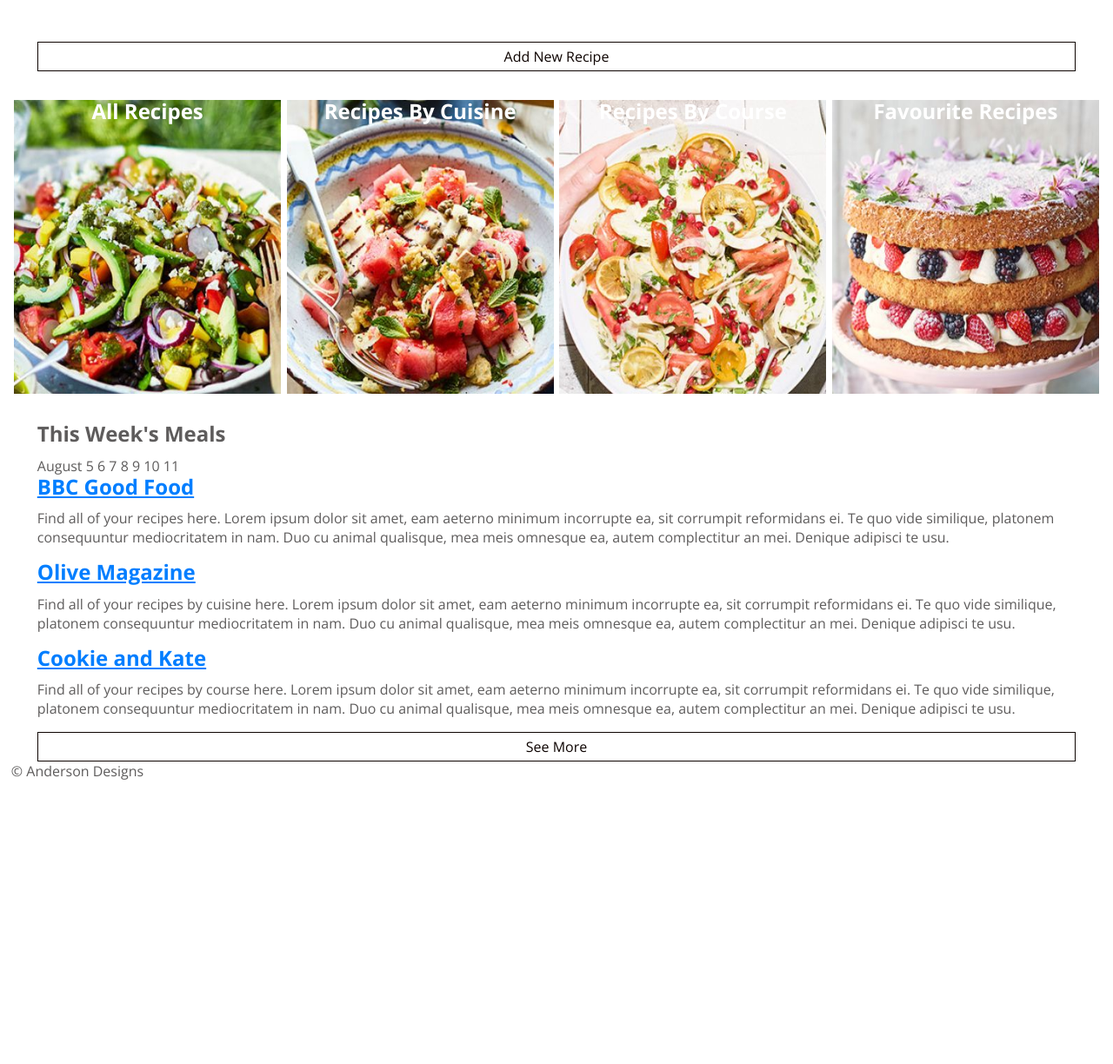
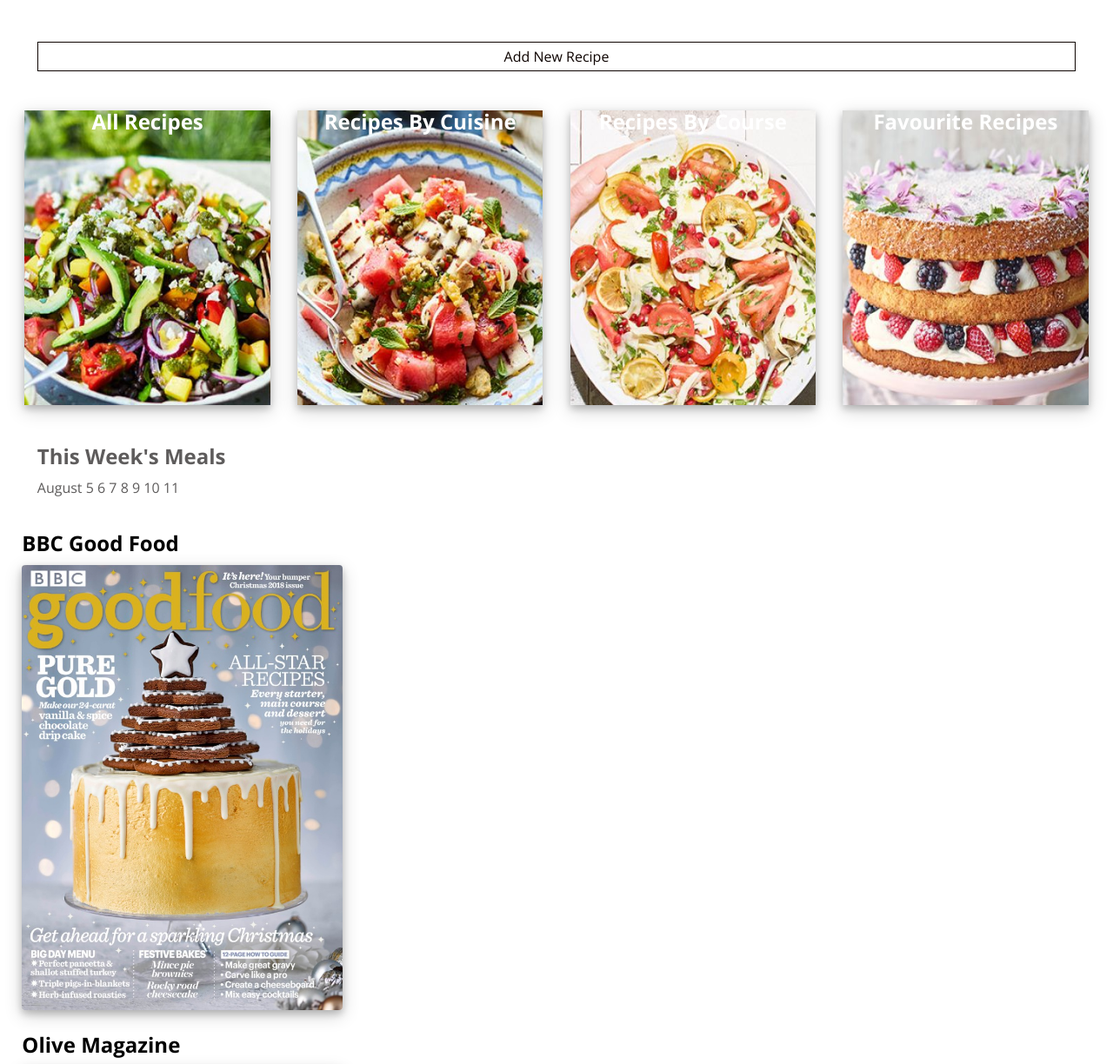
Before and after one commit to LCRAnderson/Anderson-Recipes-2, a plain HTML site: page Index.html in a window 1280 px wide. Shown: the part 265-1489 px from the top of the page at 87% size. Before the commit the page ends 1176 px from the top, so only its background shows below. Drawn offline with nearby package versions, Linux system fonts and the light colour scheme.

Commit message:
Website Section Images

```diff
--- a/Index.html
+++ b/Index.html
@@ -63,21 +63,27 @@
 
 		<section class="favourite-websites">
 			<aside>
-				<div class="content bbc">
+				<div class="content">
 					<h2><a href="#">BBC Good Food</a></h2>
-					<p>Find all of your recipes here. Lorem ipsum dolor sit amet, eam aeterno minimum incorrupte ea, sit corrumpit reformidans ei. Te quo vide similique, platonem consequuntur mediocritatem in nam. Duo cu animal qualisque, mea meis omnesque ea, autem complectitur an mei. Denique adipisci te usu.</p>
+					<div class="image">
+					<img src="bbcgoodfood.jpg" alt="BBC Good Food">
+					</div>
 				</div>
 			</aside>
 			<aside>
-				<div class="content olive">
+				<div class="content">
 					<h2><a href="#">Olive Magazine</a></h2>
-					<p>Find all of your recipes by cuisine here. Lorem ipsum dolor sit amet, eam aeterno minimum incorrupte ea, sit corrumpit reformidans ei. Te quo vide similique, platonem consequuntur mediocritatem in nam. Duo cu animal qualisque, mea meis omnesque ea, autem complectitur an mei. Denique adipisci te usu.</p>
+					<div class="image">
+					<img src="olivemagazine.jpg" alt="BBC Good Food">
+					</div>
 				</div>
 			</aside>
 			<aside>
-				<div class="content cookie">
+				<div class="content">
 					<h2><a href="#">Cookie and Kate</a></h2>
-					<p>Find all of your recipes by course here. Lorem ipsum dolor sit amet, eam aeterno minimum incorrupte ea, sit corrumpit reformidans ei. Te quo vide similique, platonem consequuntur mediocritatem in nam. Duo cu animal qualisque, mea meis omnesque ea, autem complectitur an mei. Denique adipisci te usu.</p>
+					<div class="image">
+					<img src="cookieandkate.jpg" alt="BBC Good Food">
+					</div>
 				</div>
 			</aside>
 			<a class="btn" title="Browse Favourite Sites" href="#">See More</a>
--- a/styles.css
+++ b/styles.css
@@ -118,7 +118,7 @@
 section.view-recipes aside { width: 25%; float: left; text-align: center; }
 
 section.view-recipes .content {
-	margin: 1%;
+	margin: 5%;
 	background: no-repeat center top;
 	background-size: 400px 400px;
 	padding-top: 85px
@@ -127,10 +127,10 @@
 section.view-recipes aside h2 a { color: #fff; text-decoration: none; }
 section.view-recipes aside h2 a:hover { text-decoration: underline; }
 
-section.view-recipes aside .content.all { background-image: url(recipes-all.jpg); padding: 0 0 300px 0; }
-section.view-recipes aside .content.cuisine { background-image: url(recipes-cuisine.jpg);  padding: 0 0 300px 0; }
-section.view-recipes aside .content.course { background-image: url(recipes-course.jpg);  padding: 0 0 300px 0; }
-section.view-recipes aside .content.favourite { background-image: url(recipes-favourite.jpg);  padding: 0 0 300px 0; }
+section.view-recipes aside .content.all { background-image: url(recipes-all.jpg); padding: 0 0 300px 0; box-shadow: 0 4px 8px 0 rgba(0, 0, 0, 0.2), 0 6px 20px 0 rgba(0, 0, 0, 0.19); }
+section.view-recipes aside .content.cuisine { background-image: url(recipes-cuisine.jpg);  padding: 0 0 300px 0; box-shadow: 0 4px 8px 0 rgba(0, 0, 0, 0.2), 0 6px 20px 0 rgba(0, 0, 0, 0.19); }
+section.view-recipes aside .content.course { background-image: url(recipes-course.jpg);  padding: 0 0 300px 0; box-shadow: 0 4px 8px 0 rgba(0, 0, 0, 0.2), 0 6px 20px 0 rgba(0, 0, 0, 0.19); }
+section.view-recipes aside .content.favourite { background-image: url(recipes-favourite.jpg);  padding: 0 0 300px 0; box-shadow: 0 4px 8px 0 rgba(0, 0, 0, 0.2), 0 6px 20px 0 rgba(0, 0, 0, 0.19); }
 
 /* Section - Calendar
 ----------------------------------*/
@@ -140,7 +140,35 @@
 
 /* Section - Websites
 ----------------------------------*/
+/*https://www.w3schools.com/css/tryit.asp?filename=trycss_image_gallery_responsive*/
 
+section.favourite-websites { margin-top: 30px; margin-bottom: 30px; padding: 0 }
+section.favourite-websites aside { width: 100%; text-align: left; }
+
+section.favourite-websites .content {
+	margin: 1%;
+	padding-top: 10px
+	/*background: no-repeat center top; */
+	/*background-size: 200px 200px; */
+
+}
+
+section.favourite-websites .image img {
+	width: 30%;
+	background-color: white;
+	border-radius: 4px;
+	box-shadow: 0 4px 8px 0 rgba(0, 0, 0, 0.2), 0 6px 20px 0 rgba(0, 0, 0, 0.19);
+
+}
+
+section.favourite-websites aside h2 a { color: #000; text-decoration: none; }
+section.favourite-websites aside h2 a:hover { text-decoration: underline; }
+
+
+
+/*section.favourite-websites aside .content.bbc { background-image: url(bbcgoodfood.jpg); padding: 0 0 100px 0;  }
+section.favourite-websites aside .content.olive { background-image: url(olivemagazine.jpg); padding: 0 0 100px 0; }
+section.favourite-websites aside .content.cookie { background-image: url(cookieandkate.jpg); padding: 0 0 100px 0; }*/
 
 
 /* Navigation
```
